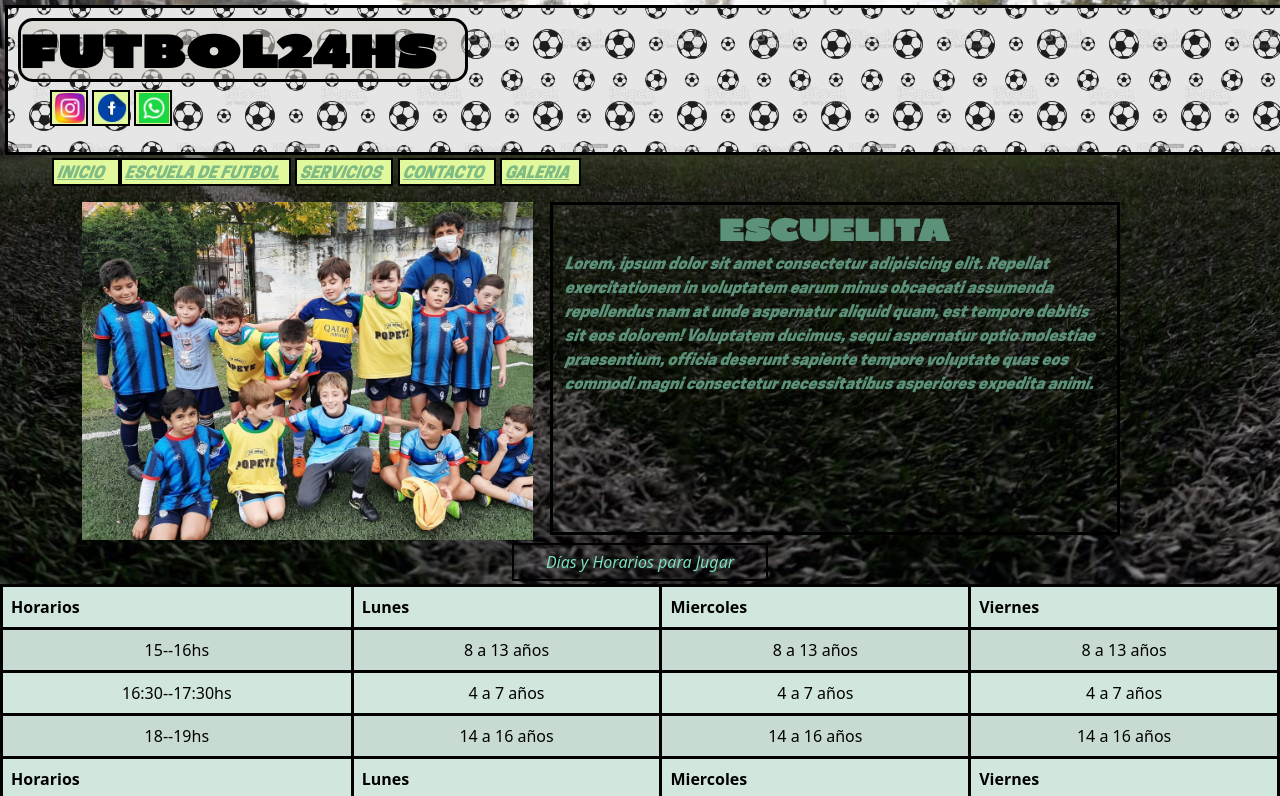
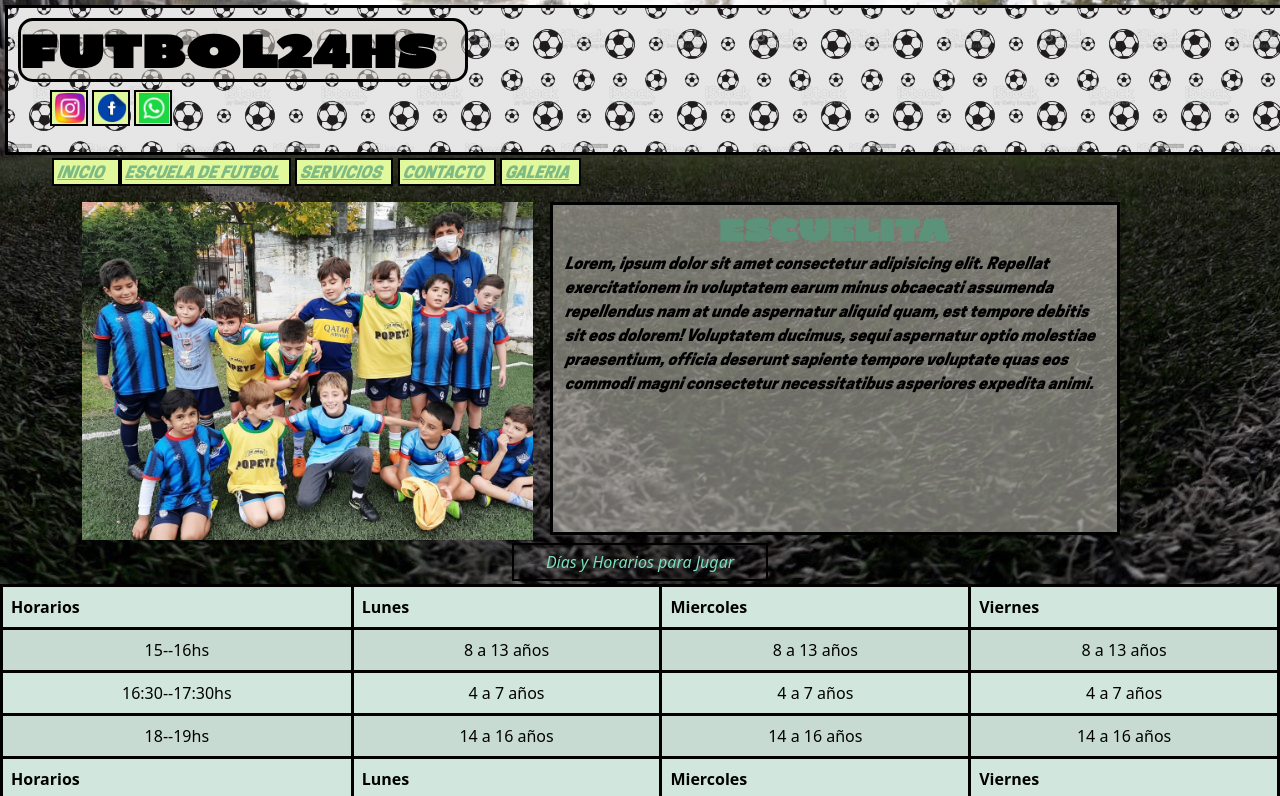
Before and after one commit to PabloTesta/Sitio-web-futbol24hs, a plain HTML site: page pages/escueladefutbol.html in a window 1280 px wide. Shown: the top 796 px of the page. Drawn offline with nearby package versions, Linux system fonts and the light colour scheme.

Commit message:
ultima correccion bootstrap

```diff
--- a/css/styles.css
+++ b/css/styles.css
@@ -161,7 +161,10 @@ caption{
 .texto{
     font-family: "cooper-hewitt";
     font-style: italic;
-    color:#5b9279;
+    color:black;
+}
+.articuloEscuelita{
+    background-color:rgba(216, 211, 204, 0.5);
 }
 table{
     width:100%;
--- a/pages/escueladefutbol.html
+++ b/pages/escueladefutbol.html
@@ -43,7 +43,7 @@
                     <img class="img col-12 col-sm-12 col-md-5"
                         src="../imagen/WhatsApp Image 2022-04-28 at 10.17.58 PM (1).jpeg" alt="">
 
-                        <article class="col-12 col-sm-12 col-md-6">
+                        <article class="col-12 col-sm-12 col-md-6 articuloEscuelita">
 
                             <h2>ESCUELITA</h2>
                             <p CLASS="texto" >
```
